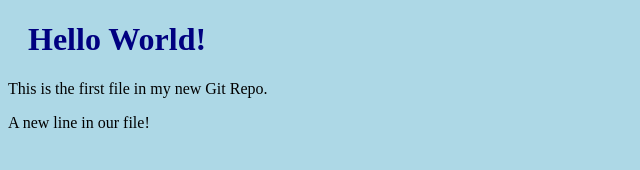
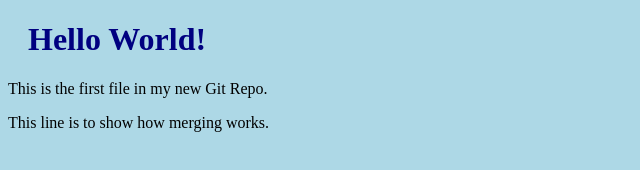
Before and after one commit to Joseph0000001/Learn-Git-And-Github, a plain HTML site: page index.html in a window 1280 px wide. Shown: the whole page, without its empty margins (0-640 px from the left). Drawn offline with Linux system fonts and the light colour scheme.

Commit message:
updated index.html with emergency-fix

```diff
--- a/index.html
+++ b/index.html
@@ -8,7 +8,7 @@
 
         <h1>Hello World!</h1>
         <p>This is the first file in my new Git Repo.</p>
-        <p>A new line in our file!</p>
+        <p>This line is to show how merging works.</p>
 
     </body>
 </html>
```
